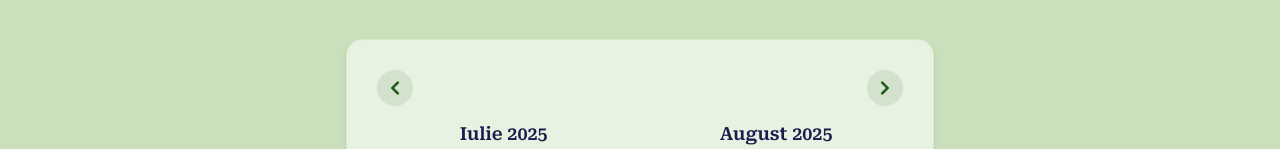
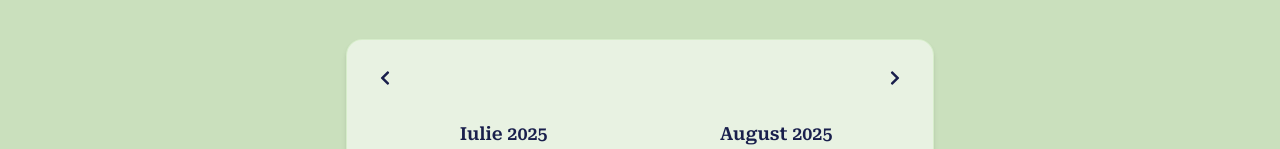
Before and after one commit to ciokyyy/actual-perla, a Next.js app: page /ro/preturi-valabilitate in a window 1280 px wide. Shown: the part 651-800 px from the top of the page. Built offline with nearby package versions, Linux system fonts and the light colour scheme.

Commit message:
Remove nested button in Calendar Navigation component to fix hydration error

```diff
--- a/src/app/[locale]/preturi-valabilitate/Calendar.tsx
+++ b/src/app/[locale]/preturi-valabilitate/Calendar.tsx
@@ -33,15 +33,11 @@ export function Calendar({
           Chevron: ({ ...chevronProps }) => {
             if (chevronProps.orientation === "left") {
               return (
-                <button className="w-36 h-36 rounded-full bg-primary/10 flex items-center justify-center text-primary cursor-pointer transition-all duration-200 hover:bg-primary/20 active:scale-90">
-                  <FaChevronLeft className="w-16 h-16" />
-                </button>
+                <FaChevronLeft className="w-16 h-16" />
               );
             }
             return (
-              <button className="w-36 h-36 rounded-full bg-primary/10 flex items-center justify-center text-primary cursor-pointer transition-all duration-200 hover:bg-primary/20 active:scale-90">
-                <FaChevronRight className="w-16 h-16" />
-              </button>
+              <FaChevronRight className="w-16 h-16" />
             );
           },
         }}
```
